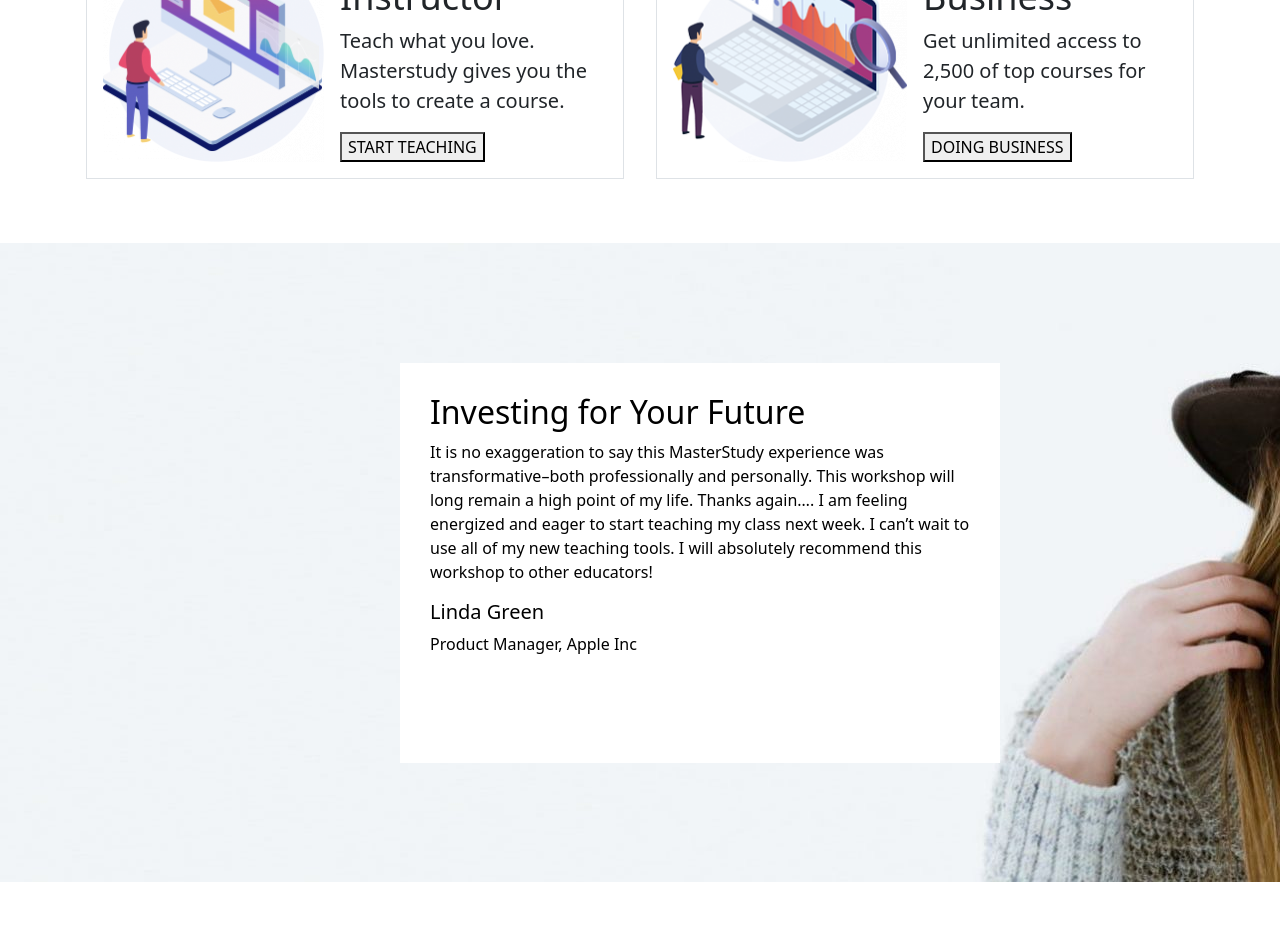
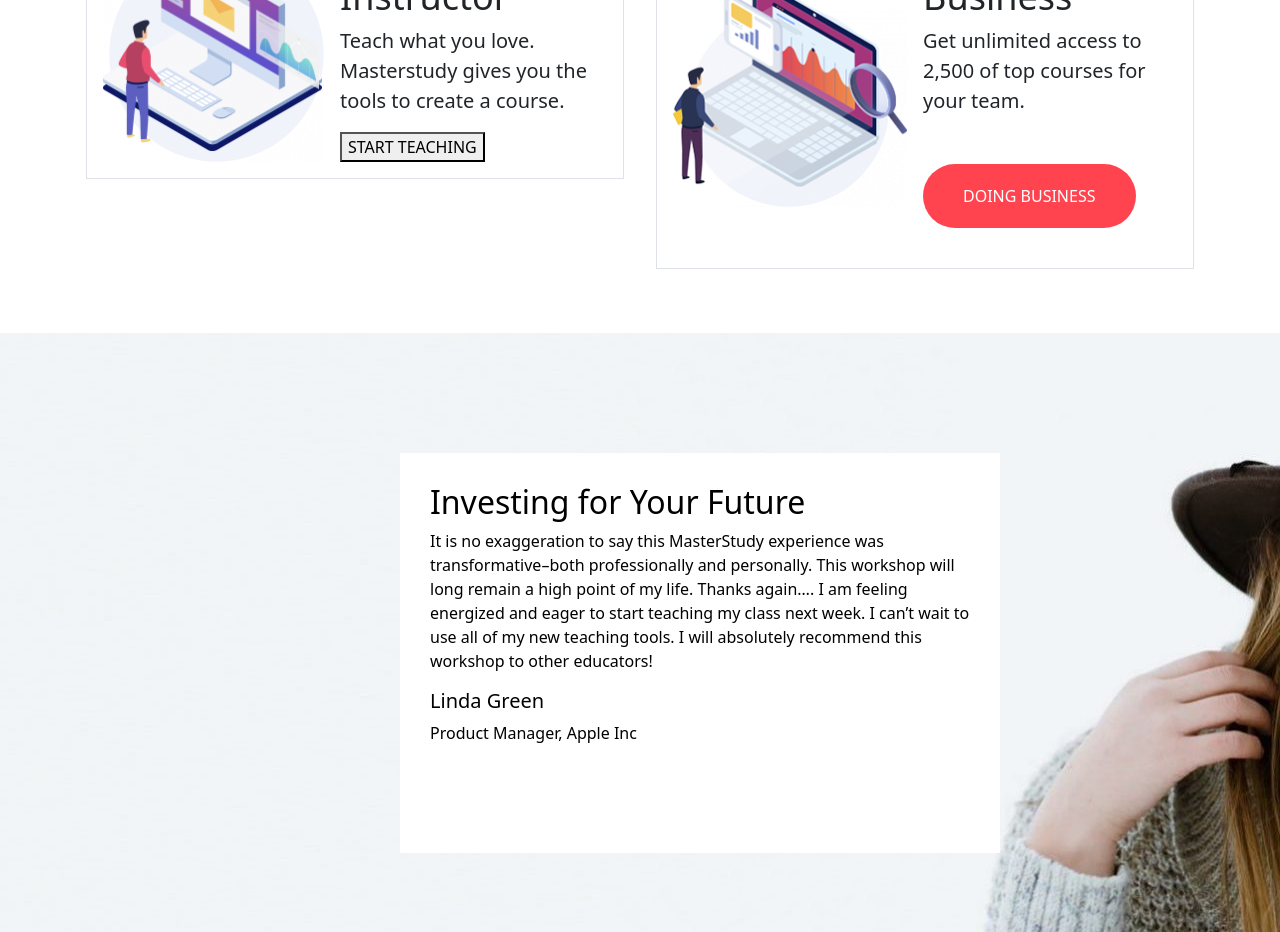
Before and after one commit to RickCraco/proj-html-vuejs, a Vue app: page / in a window 1280 px wide. Shown: the part 4640-5572 px from the top of the page. Built offline with nearby package versions, Linux system fonts and the light colour scheme.

Commit message:
aggiunto 1 bottone

```diff
--- a/src/components/PartnerComponent.vue
+++ b/src/components/PartnerComponent.vue
@@ -21,7 +21,7 @@
                     <div class="ms-3">
                         <h3 class="my-font-size">Access For Business</h3>
                         <p class="fs-5">Get unlimited access to 2,500 of top courses for your team.</p>
-                        <button>DOING BUSINESS</button>
+                        <Button :text="'DOING BUSINESS'" :color="'#FF4450'"/>
                     </div>
                 </div>
             </div>
```
